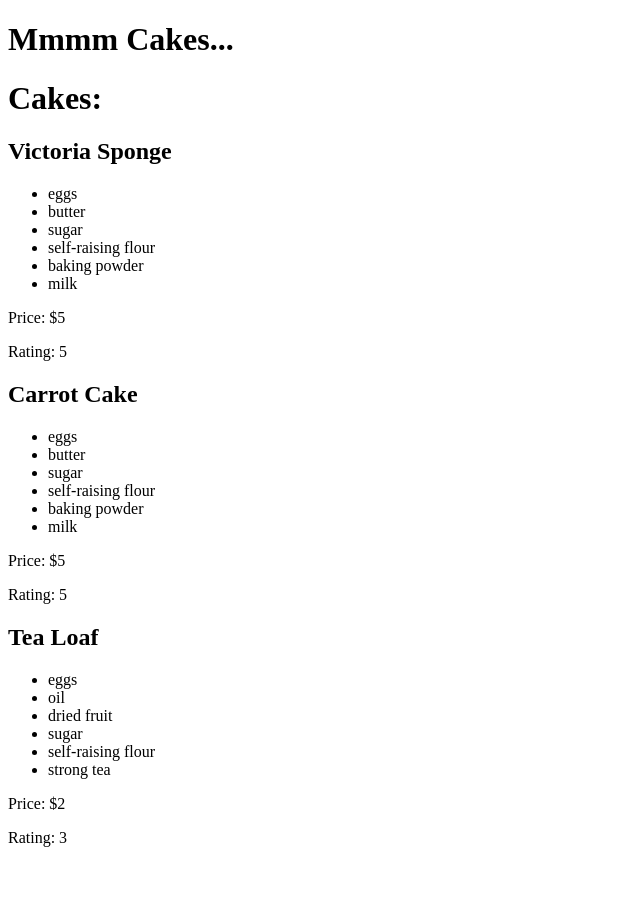
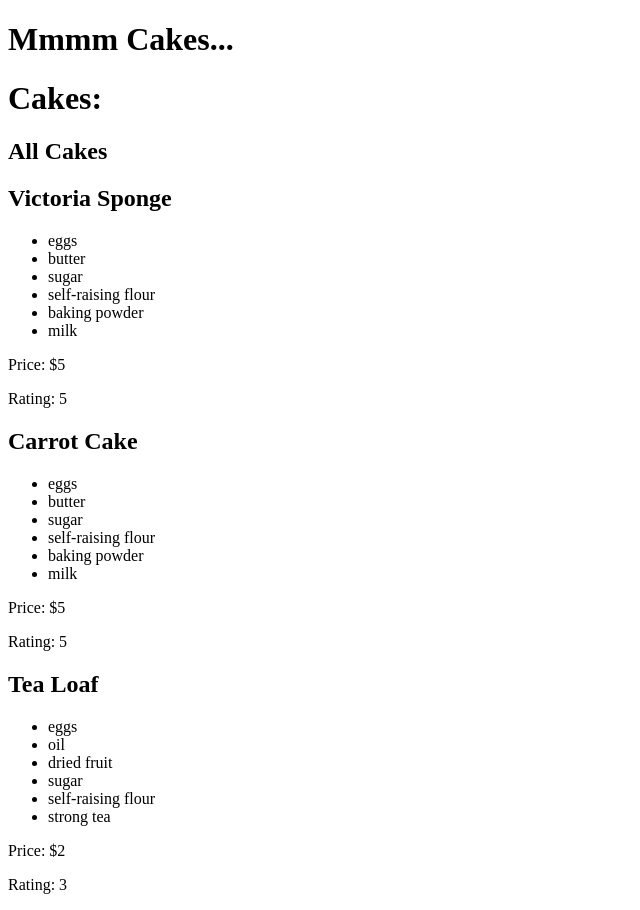
Before and after one commit to remily23/js_react_forms_lab, a React (Create React App) app: page / in a window 1280 px wide. Shown: the whole page, without its empty margins (0-640 px from the left). Before the commit the page ends 863 px from the top, so only its background shows below. Built offline with nearby package versions, Linux system fonts and the light colour scheme.

Commit message:
added CakeList component inside of the CakeContainer

```diff
--- a/src/components/CakeList.js
+++ b/src/components/CakeList.js
@@ -1,10 +1,20 @@
 import React from 'react';
 import Cake from './Cake';
 
-const CakeList = () => {
-  return (
-    <div>CakeList</div>
-  )
+const CakeList = ({ cakes }) => {
+
+    const cakeComponents = cakes.map(cake => {
+        return <Cake cake={cake} key={cake.name} />
+    })
+
+    return (
+        <section>
+            <h2>All Cakes</h2>
+            {cakeComponents}
+        </section>
+
+    )
+
 }
 
 export default CakeList
--- a/src/containers/CakeContainer.js
+++ b/src/containers/CakeContainer.js
@@ -1,3 +1,4 @@
+import CakeList from "../components/CakeList.js";
 import { useState } from "react";
 import CakeForm from "../components/CakeForm";
 
@@ -9,12 +10,14 @@ import Cake from "../components/Cake.js";
 
 const CakeContainer = () => {
 
+
+
 	/*
 	Stores all of the Cake Objects and it's properties
 	inside of "cakes" Array.
 	*/
 
-	const cakes =
+	const [cakes, setCakes] = useState(
 		[
 			{
 				cakeName: "Victoria Sponge",
@@ -56,16 +59,13 @@ const CakeContainer = () => {
 				rating: 3
 			}
 		]
+	)
 	// Loops through the cakes array and displays a new Cake component for each object
 	return (
-		<div>
+		<>
 			<h1>Cakes:</h1>
-			{cakes.map((cake) =>
-				<Cake
-					key={cake.cakeName}
-					cake={cake} />)
-			}
-		</div>
+			<CakeList cakes={cakes}/>
+		</>
 	);
 }
 
```
